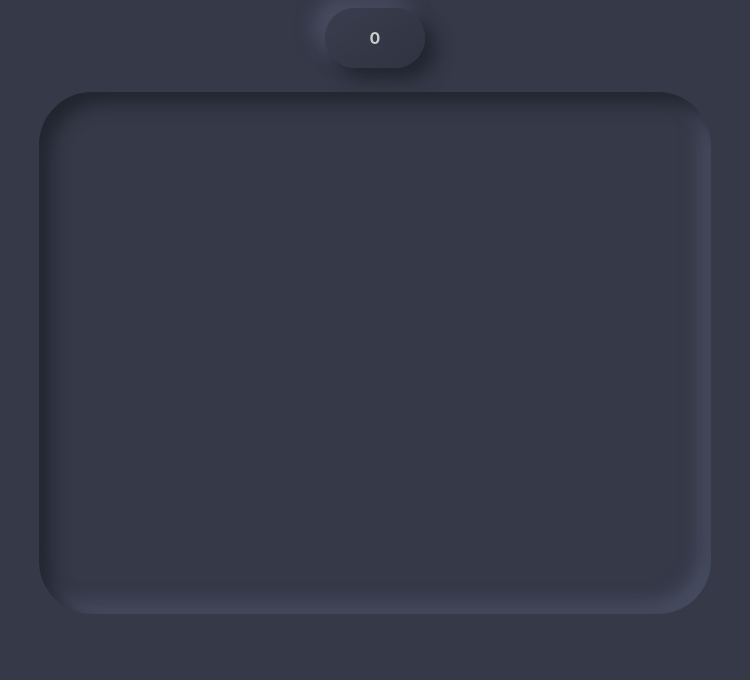
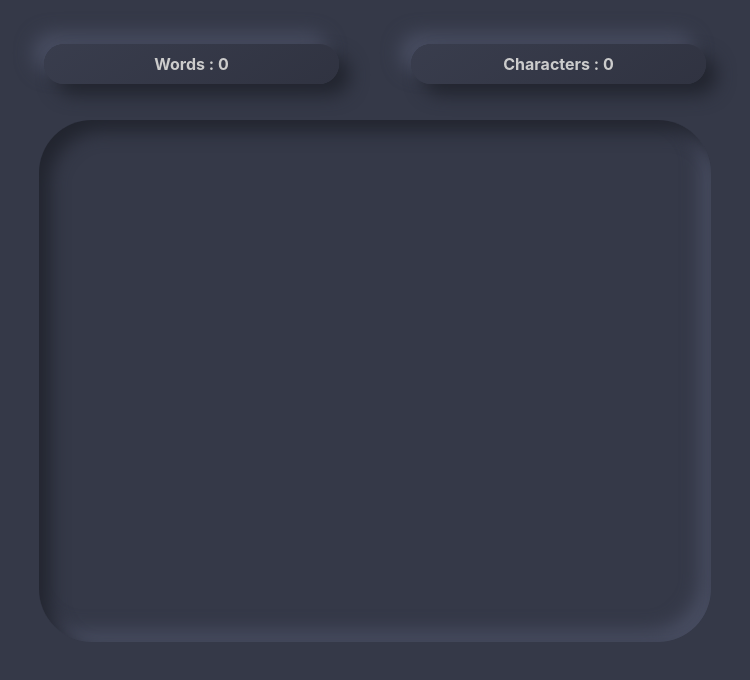
Before and after one commit to DillasDonut/WordCounter-Electron, an Electron app: page index.html in a window 750 px wide. Drawn offline with Linux system fonts and the light colour scheme.

Commit message:
Character count added
"

```diff
--- a/index.html
+++ b/index.html
@@ -7,7 +7,10 @@
     <link rel="stylesheet" href="styles.css">
 </head>
 <body>
-    <div id="word-count">0</div>
+    <div class="button-container">
+        <div class="word-button">Words : <span id="word-count">0</span></div>
+        <div class="char-button">Characters : <span id="char-count">0</span></div>
+    </div>
     <textarea
         autofocus
         id="text"
--- a/main.js
+++ b/main.js
@@ -4,7 +4,7 @@ const path = require('path')
 function createWindow () {
   const win = new BrowserWindow({
     width: 750,
-    height: 690,
+    height: 720,
     webPreferences: {
       preload: path.join(__dirname, 'preload.js')
     },
--- a/styles.css
+++ b/styles.css
@@ -3,11 +3,16 @@ html, body{
 
 }
 
-div{
-    width: 60px;
-    display: block;
-    margin-left: auto;
-    margin-right: auto;
+.button-container{
+    display:flex;
+}
+
+.word-button, .char-button{
+    flex: 1;
+
+    margin: 36px;
+    width: 60px !important;
+
     border-radius: 53px;
     background: linear-gradient(145deg, #393d4d, #303341);
     box-shadow:  11px 11px 18px #22252f,
@@ -16,9 +21,9 @@ div{
     color: #cccccc;
     text-align: center;
     font-weight: bold;
-    padding: 20px;
-    margin-bottom: 24px;
+    padding: 10px;
 }
+
 
 textarea{
     width: 600px;
@@ -37,5 +42,6 @@ textarea{
     outline: none;
 
     font-family: -apple-system, BlinkMacSystemFont, 'Segoe UI', Roboto, Oxygen, Ubuntu, Cantarell, 'Open Sans', 'Helvetica Neue', sans-serif;
+    font-weight: medium;
     color: #cccccc;
 }
```
Also changed, not shown: preload.js (+7 -1 lines).
